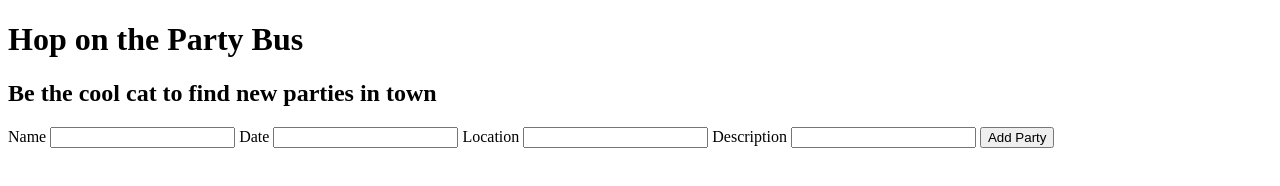
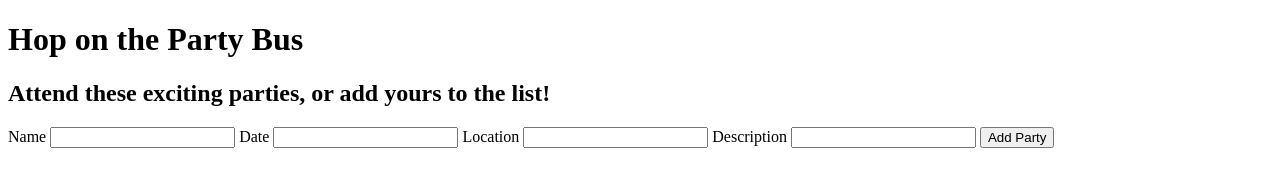
Before and after one commit to syazski/Unit2.PartyPlanner, a plain HTML site: page index.html in a window 1280 px wide. Drawn offline with Linux system fonts and the light colour scheme; no server answers.

Commit message:
updated html

```diff
--- a/index.html
+++ b/index.html
@@ -9,7 +9,7 @@
 <body>
 <header>
     <h1>Hop on the Party Bus</h1>
-    <h2>Be the cool cat to find new parties in town</h2>
+    <h2>Attend these exciting parties, or add yours to the list!</h2>
 </header>
 <form id="addMoreParty">
     <label>
```
